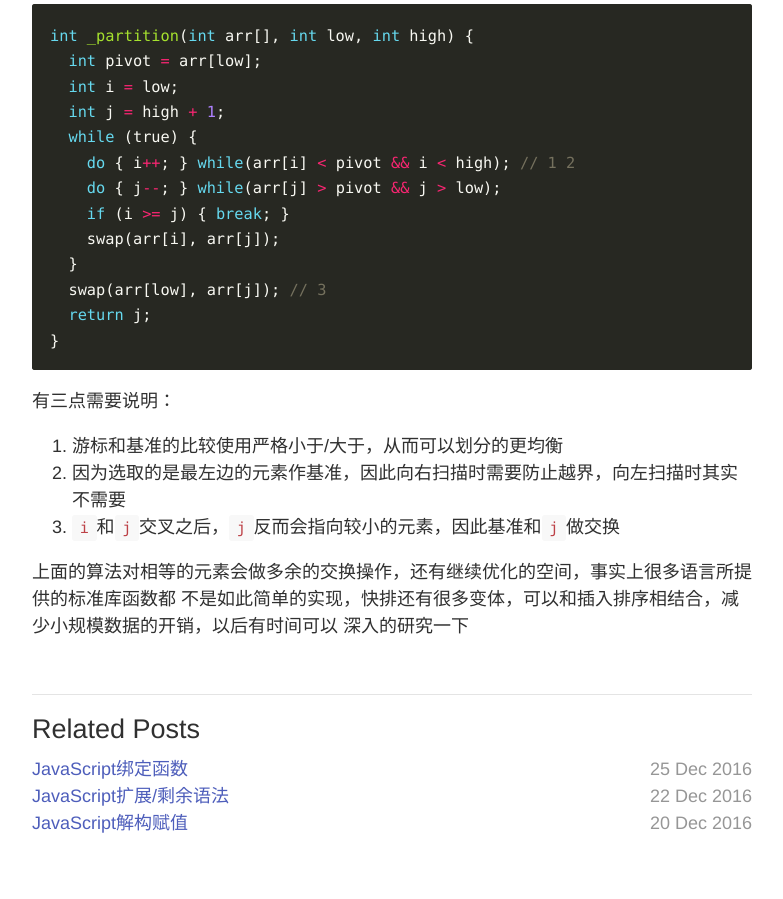
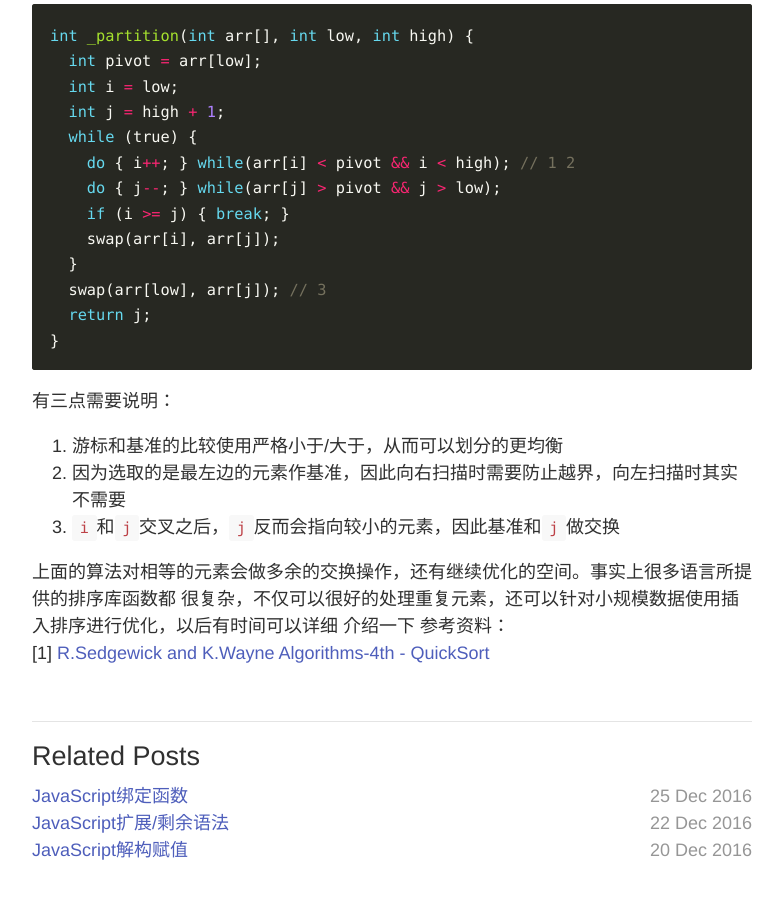
Before and after one commit to skylerlee/codelet, a Jekyll site: the page built from _posts/2016-02-03-sorting.md, in a window 1280 px wide and 900 px high, scrolled down 3230 px. Shown: the whole window, without its empty margins (248-1031 px from the left). Built offline with Jekyll 4.4.1, drawn with Linux system fonts in a browser that asks for light colours; comment, search, counter and statistics services are not loaded; before the commit the page ends 4103 px from its top, so only the background shows below that.

Commit message:
Add reference

```diff
--- a/_posts/2016-02-03-sorting.md
+++ b/_posts/2016-02-03-sorting.md
@@ -158,6 +158,8 @@ int _partition(int arr[], int low, int high) {
 2. 因为选取的是最左边的元素作基准，因此向右扫描时需要防止越界，向左扫描时其实不需要
 3. `i`和`j`交叉之后，`j`反而会指向较小的元素，因此基准和`j`做交换
 
-上面的算法对相等的元素会做多余的交换操作，还有继续优化的空间，事实上很多语言所提供的标准库函数都
-不是如此简单的实现，快排还有很多变体，可以和插入排序相结合，减少小规模数据的开销，以后有时间可以
-深入的研究一下
+上面的算法对相等的元素会做多余的交换操作，还有继续优化的空间。事实上很多语言所提供的排序库函数都
+很复杂，不仅可以很好的处理重复元素，还可以针对小规模数据使用插入排序进行优化，以后有时间可以详细
+介绍一下
+参考资料：
+[1] [R.Sedgewick and K.Wayne Algorithms-4th - QuickSort](https://algs4.cs.princeton.edu/23quicksort/)
```
